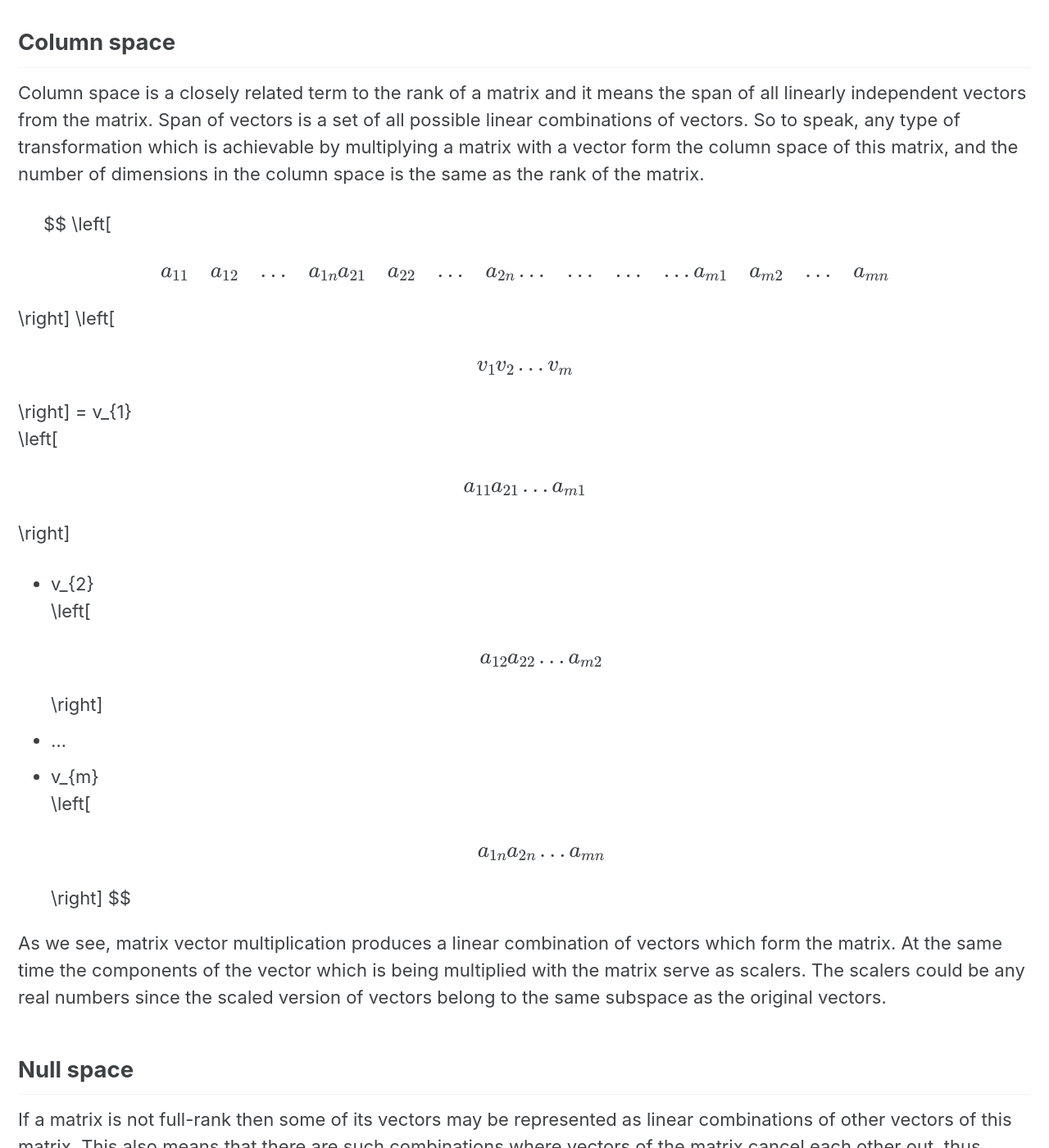
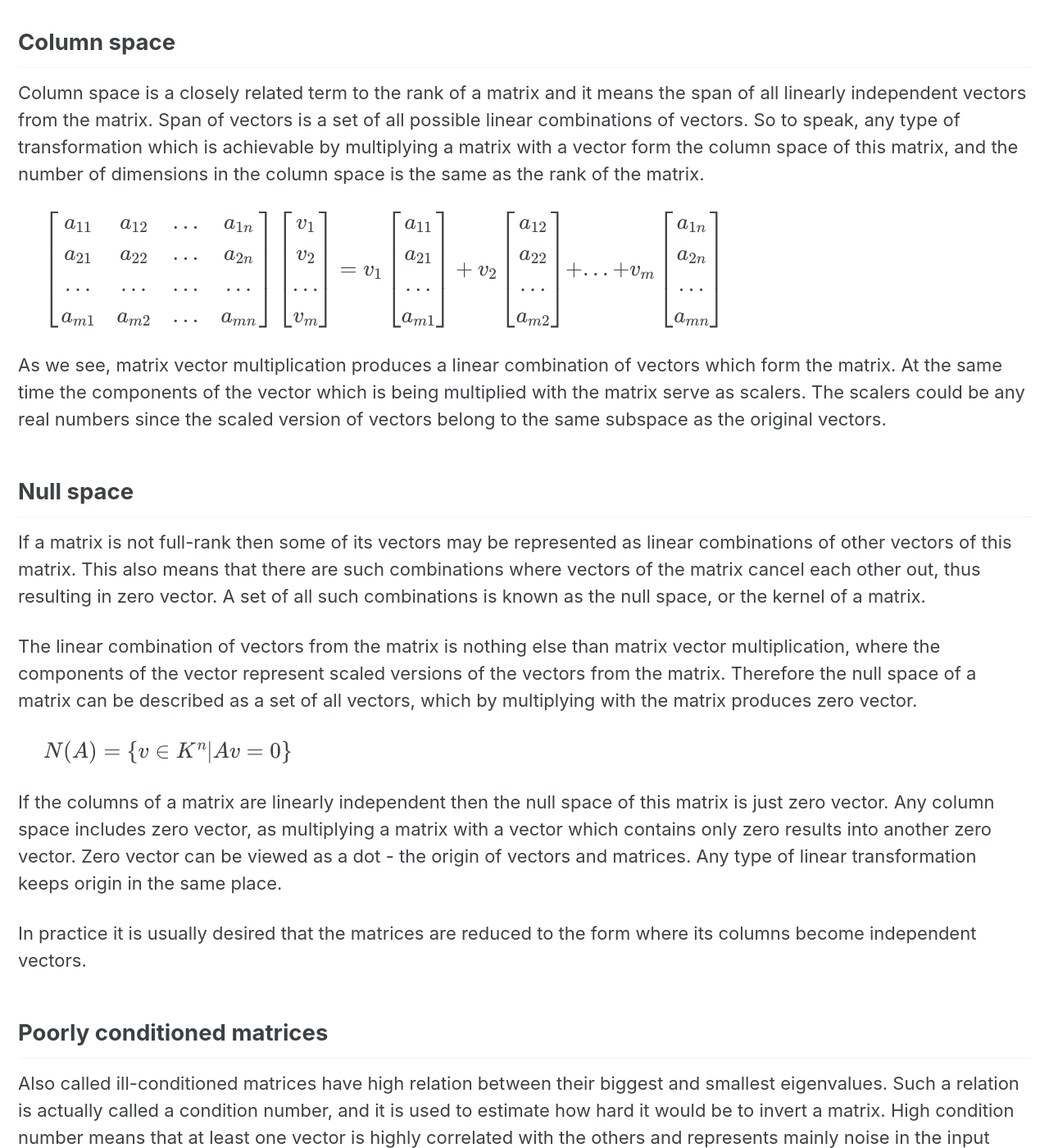
Before and after one commit to vzahorui/vzahorui.github.io, a Jekyll site: the page built from _posts/2019-11-08-matrix-properties.md, in a window 1280 px wide and 1400 px high, scrolled down 573 px. Shown: the whole window at 82% size. Built offline with Jekyll 4.4.1, drawn with Linux system fonts in a browser that asks for light colours; cached includes are drawn as plain includes; nearby versions of some CDN libraries; formulas are drawn with MathJax 3; some of the changed text lies outside the part shown.

Commit message:
Update 2019-11-08-matrix-properties.md

```diff
--- a/_posts/2019-11-08-matrix-properties.md
+++ b/_posts/2019-11-08-matrix-properties.md
@@ -40,17 +40,12 @@ a_{11} \\
 a_{21} \\
 ... \\
 a_{m1}
-\end{array} \right]
-+ v_{2}
-\left[\begin{array}{c}
+\end{array} \right] + v_{2} \left[\begin{array}{c}
 a_{12} \\
 a_{22} \\
 ... \\
 a_{m2}
-\end{array} \right]
-+ ...
-+ v_{m}
-\left[\begin{array}{c}
+\end{array} \right] + ... + v_{m} \left[\begin{array}{c}
 a_{1n} \\
 a_{2n} \\
 ... \\
@@ -67,7 +62,7 @@ If a matrix is not full-rank then some of its vectors may be represented as line
 The linear combination of vectors from the matrix is nothing else than matrix vector multiplication, where the components of the vector represent scaled versions of the vectors from the matrix. Therefore the null space of a matrix can be described as a set of all vectors, which by multiplying with the matrix produces zero vector.
 
 &nbsp;&nbsp;&nbsp;&nbsp;
-$N(A) = \{v \in K^n|Av=0\}$
+$N(A) = \\{v \in K^n|Av=0\\}$
 
 If the columns of a matrix are linearly independent then the null space of this matrix is just zero vector. Any column space includes zero vector, as multiplying a matrix with a vector which contains only zero results into another zero vector. Zero vector can be viewed as a dot - the origin of vectors and matrices. Any type of linear transformation keeps origin in the same place.
 
```
